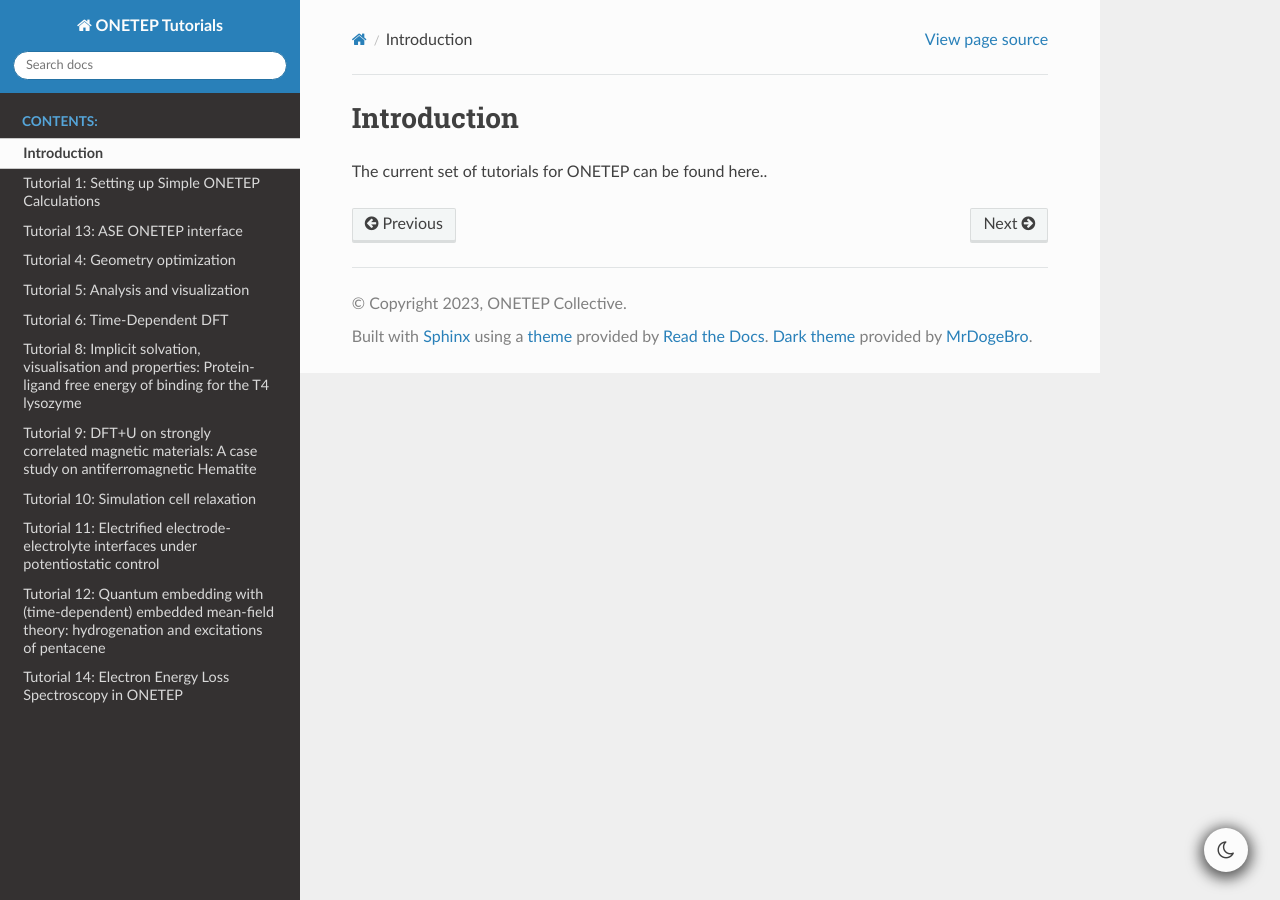
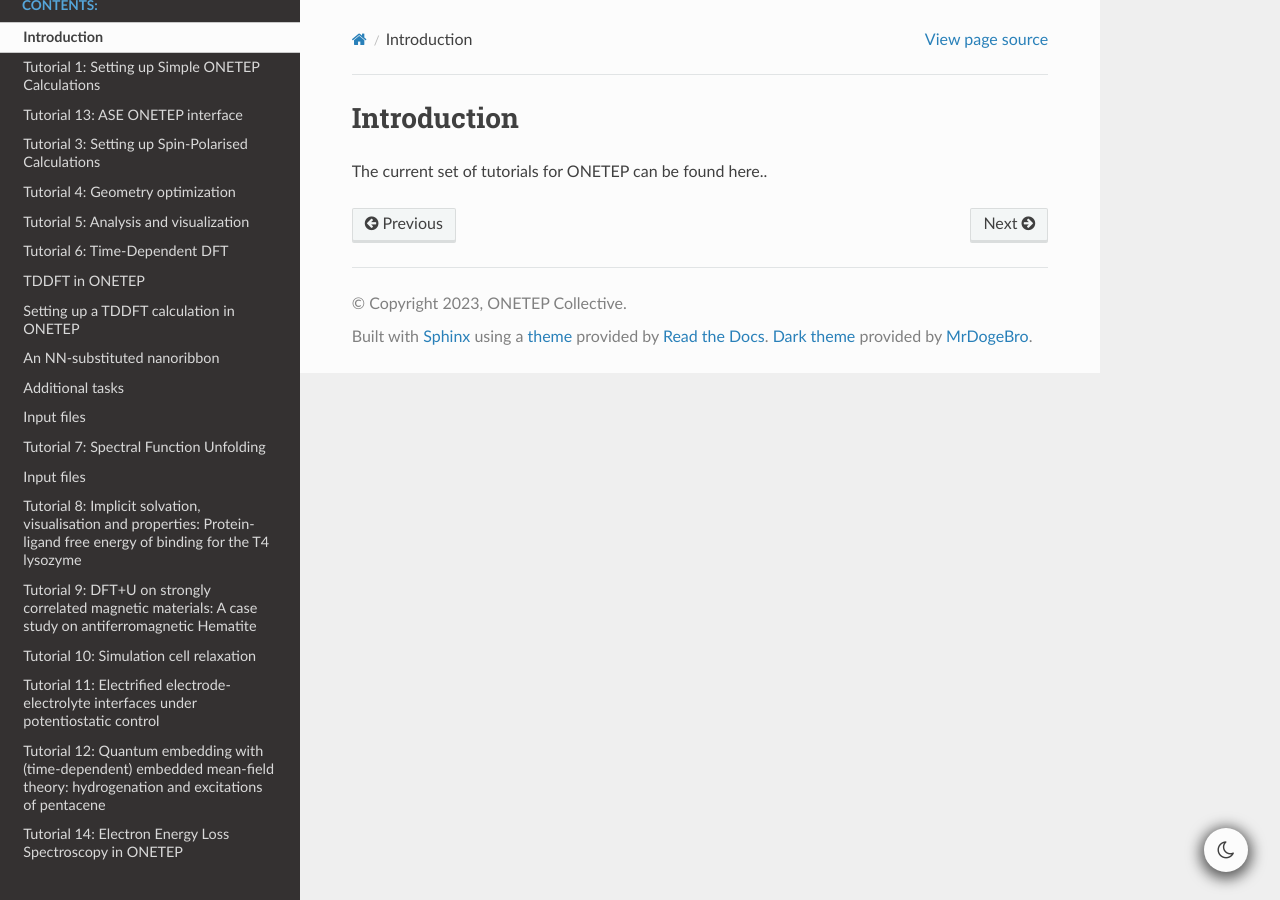
Before and after one commit to onetep-devel/tutorials, a Sphinx documentation site: the page built from source/Introduction.rst, in a window 1280 px wide. Built offline with Sphinx 7.4.7 and the Read the Docs theme 2.0.0, drawn with Linux system fonts in a browser that asks for light colours; pages that are not in the unit, such as notebooks, are missing from menus.

Commit message:
Placeholders for new tutorials

```diff
--- /dev/null
+++ b/source/T3_spin_polarisation.rst
@@ -0,0 +1,16 @@
+Tutorial 3: Setting up Spin-Polarised Calculations
+==================================================
+
+:Author: Nicholas Hine
+:Date: July 2024
+
+Input files
+^^^^^^^^^^^
+
+| TBC
+
+This completes tutorial 3.
+
+Files for this tutorial:
+
+ - :download:`SiH4.dat <_static/tutorial_1/SiH4.dat>`
--- a/source/T6_TDDFT.rst
+++ b/source/T6_TDDFT.rst
@@ -1,4 +1,3 @@
-==============================
 Tutorial 6: Time-Dependent DFT
 ==============================
 
```
Also changed, not shown: source/T7_spectral_function_unfolding.rst (added, +18 -0 lines).
